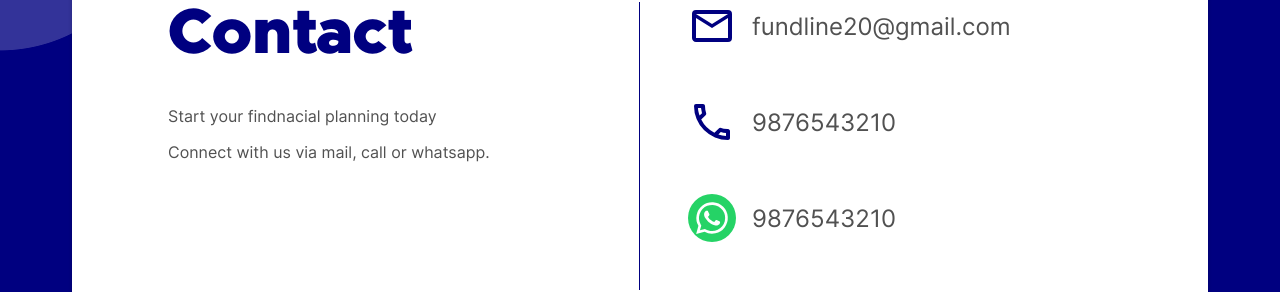
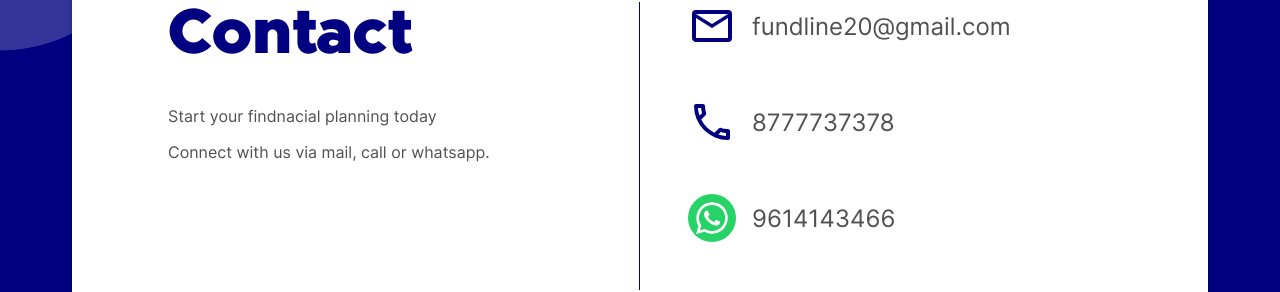
Before and after one commit to FUNDLINE/FUNDLINE-website, an Angular app: page /contact-us in a window 1280 px wide. Shown: the part 158-450 px from the top of the page. Built offline with nearby package versions, Linux system fonts and the light colour scheme.

Commit message:
contact no updated

```diff
--- a/src/app/contact-us/contact-us.component.html
+++ b/src/app/contact-us/contact-us.component.html
@@ -21,14 +21,14 @@
             <path fill="none" d="M0 0h24v24H0V0z"/>
             <path d="M6.5 5L7 7.6 5.8 8.8C5.4 7.6 5 6.3 5 5h1.5m9.9 12c.8.3 1.7.4 2.6.5V19c-1.3-.1-2.6-.4-3.8-.8l1.2-1.2M7.5 3H4a1 1 0 00-1 1 17 17 0 0017 17c.6 0 1-.5 1-1v-3.5c0-.5-.5-1-1-1a11.4 11.4 0 01-3.9-.6 1 1 0 00-.7.3l-2.2 2.2a15.1 15.1 0 01-6.6-6.6l2.2-2.2c.3-.3.4-.7.3-1-.4-1.1-.6-2.3-.6-3.6 0-.6-.5-1-1-1z"/>
           </svg>
-          <p class="phone">9876543210</p>
+          <p class="phone">8777737378</p>
         </li>
         <li>
           <svg class="icon" xmlns="http://www.w3.org/2000/svg" viewBox="0 0 1000 1000">
             <path fill="#25d366" d="M500 1000A500 500 0 01500 0a500 500 0 010 1000z"/>
             <path fill="#fff" fill-rule="evenodd" d="M734 267a329 329 0 00-517 397l-47 170 174-46a329 329 0 00390-521zM502 773h-1c-49 0-97-13-139-38l-10-6-103 27 28-101-7-10a273 273 0 11232 128zm149-205c-8-4-48-24-56-26-7-3-13-5-18 4l-26 32c-5 5-10 6-18 2s-35-13-66-41c-25-22-41-49-46-57s0-12 4-17c4-3 8-9 12-14s6-8 8-14c3-5 2-10 0-14l-26-61c-6-16-13-14-18-14h-16c-5 0-14 2-22 10-7 8-28 28-28 68 0 41 29 80 33 85 4 6 58 89 140 124 20 9 35 14 47 18 20 6 38 5 52 3 16-3 48-20 55-39s7-36 5-39c-2-4-7-6-16-10z" clip-rule="evenodd"/>
           </svg>
-          <p class="phone">9876543210</p>
+          <p class="phone">9614143466</p>
         </li>
       </ul>
     </div>
```
